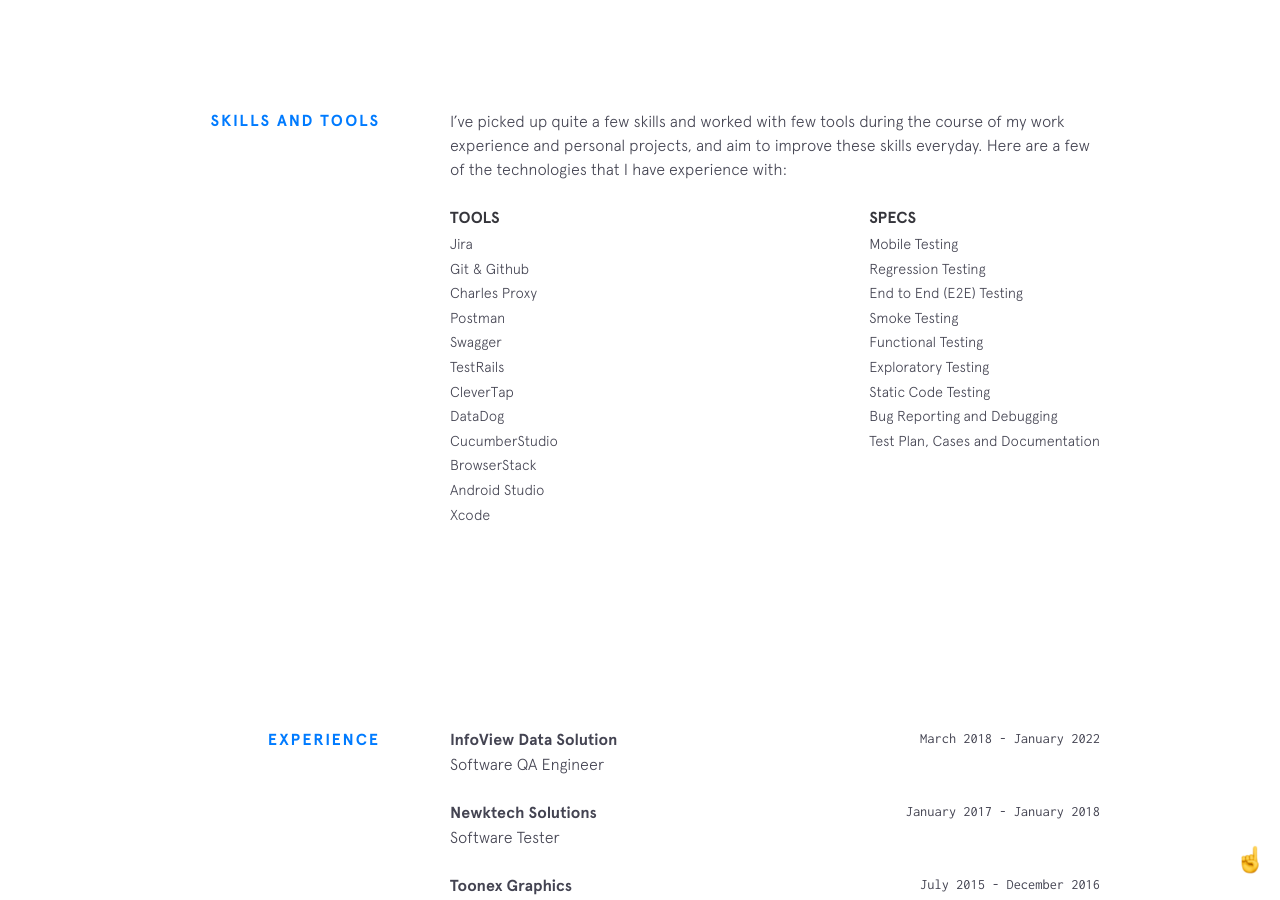
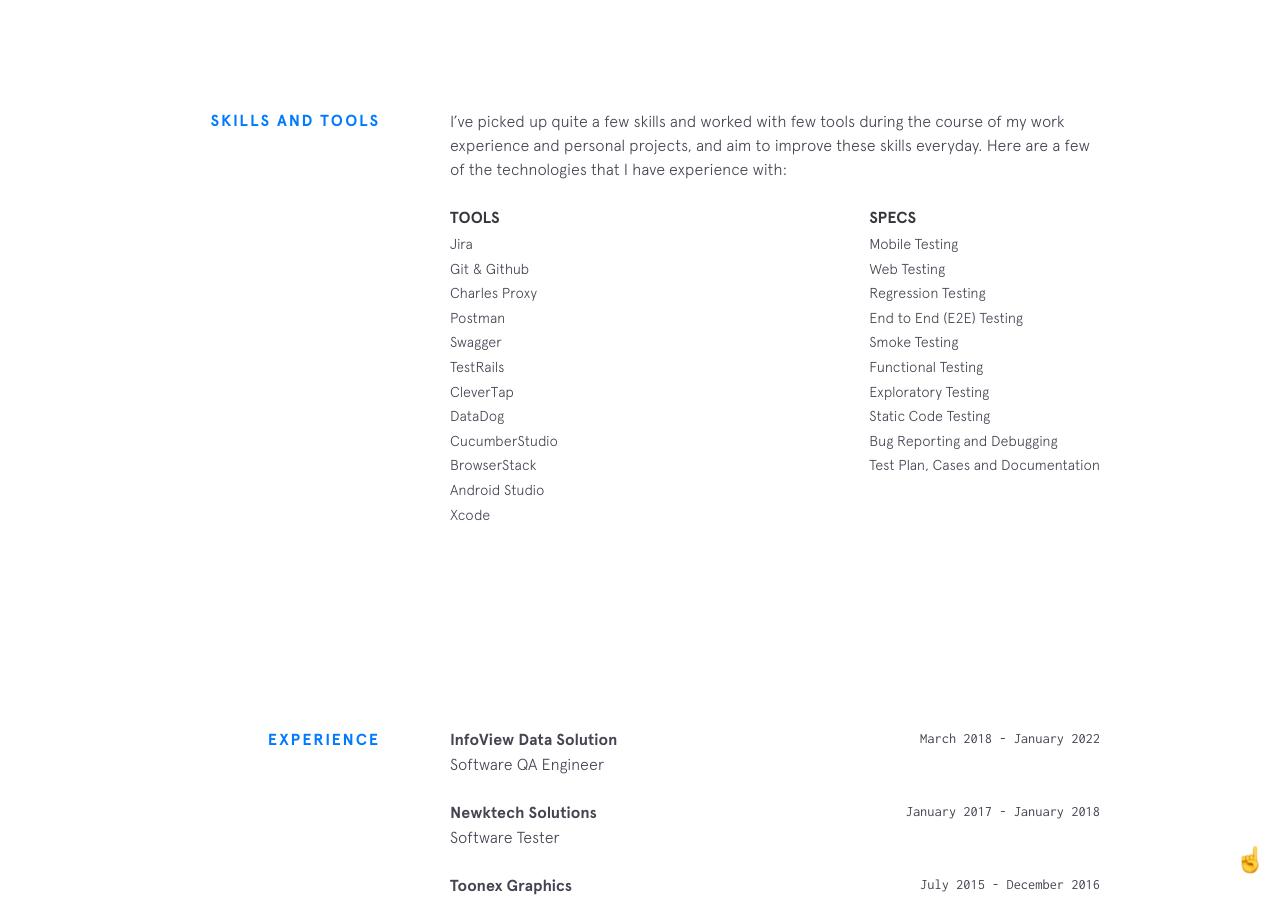
Before and after one commit to Sylvestre5/sylvestre5.github.io, a Jekyll site: the page built from index.html, in a window 1280 px wide and 900 px high, scrolled down 1599 px. Built offline with Jekyll 4.4.1, drawn with Linux system fonts in a browser that asks for light colours; nearby versions of some CDN libraries.

Commit message:
Update skills.yml

```diff
--- a/_data/skills.yml
+++ b/_data/skills.yml
@@ -28,6 +28,7 @@
 
 specs:
   - item: Mobile Testing
+  - item: Web Testing
   - item: Regression Testing
   - item: End to End (E2E) Testing
   - item: Smoke Testing
```
